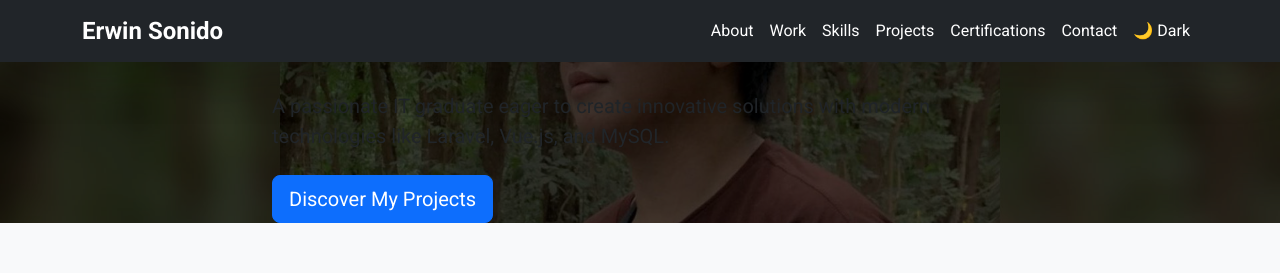
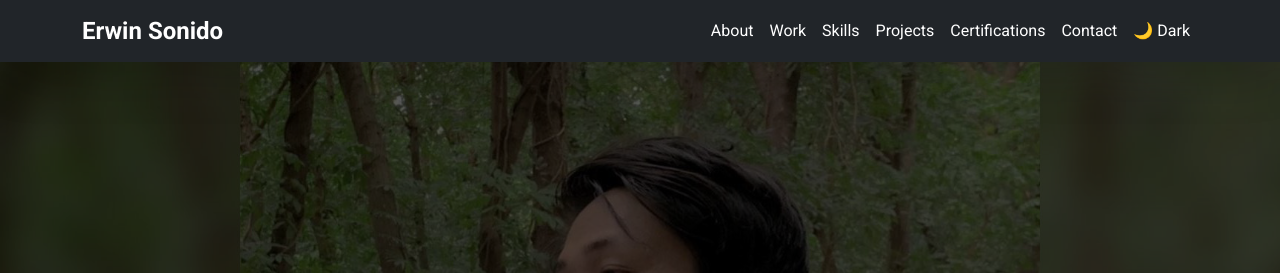
Before and after one commit to Selerii/sonidoportfolio, a React (Create React App) app: page / in a window 1280 px wide. Shown: the top 273 px of the page. Built offline with nearby package versions, Linux system fonts and the light colour scheme.

Commit message:
Fix the hero section

```diff
--- a/src/App.css
+++ b/src/App.css
@@ -27,7 +27,16 @@ body.dark-theme {
 .app.dark-theme .text-muted {
   color: #adb5bd !important;
 }
-
+.hero {
+  position: relative; /* Ensure content is positioned above the image */
+  display: flex;
+  align-items: center;
+  justify-content: center;
+  min-height: 100vh;
+  padding: 3rem 1rem;
+  text-align: center;
+  color: #fff;
+}
 .hero-background {
   position: absolute;
   top: 0;
```
Also changed, not shown: 16 other files (tests, documents, lock files or other folders).
